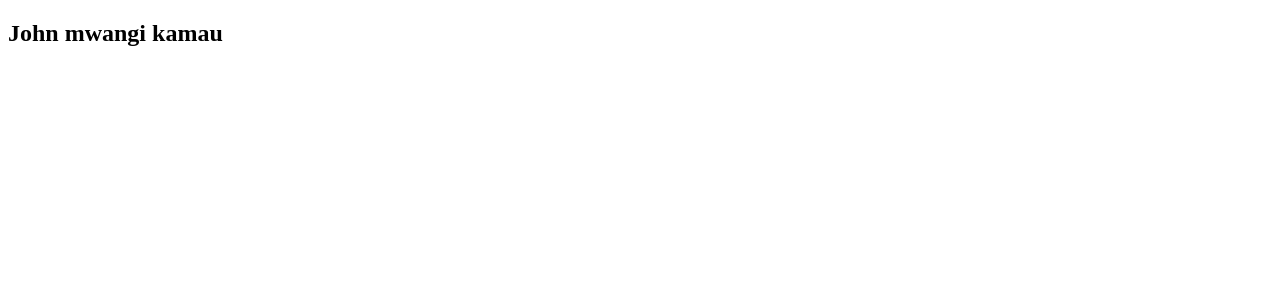
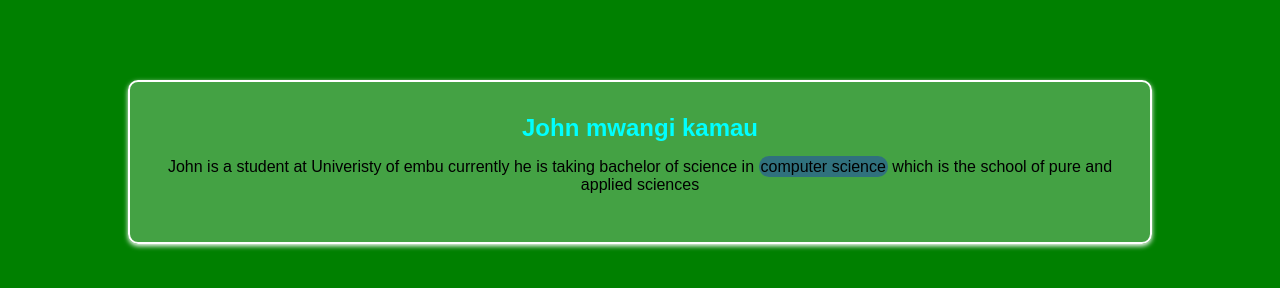
Before and after one commit to JOHN-MWANGI-OSS/Test-project-website, a plain HTML site: page index.html in a window 1280 px wide. Drawn offline with Linux system fonts and the light colour scheme.

Commit message:
styled the card

```diff
--- a/index.html
+++ b/index.html
@@ -4,8 +4,12 @@
     <meta charset="UTF-8">
     <meta name="viewport" content="width=device-width, initial-scale=1.0">
     <title>Document</title>
+    <link rel="stylesheet" href="styles.css">
 </head>
 <body>
+  <div class="box">
     <h2>John mwangi kamau</h2>
+    <p>John is a student at Univeristy of embu currently he is taking bachelor of science in <span>computer science</span> which is the school of pure and applied sciences</p>
+  </div>
 </body>
 </html>
--- /dev/null
+++ b/styles.css
@@ -0,0 +1,34 @@
+* {
+    padding: 0;
+    margin: 0;
+    box-sizing: border-box;
+}
+
+body {
+    background-color: green;
+    font-family: Arial, Helvetica, sans-serif;
+    font-size: inherit;
+}
+
+.box {
+    background-color: rgba(255, 255, 255, 0.266);
+    padding: 2rem;
+    width: 80%;
+    text-align: center;
+    border-radius: 10px;
+    margin: 5rem auto;
+    border: 2px solid white;
+    box-shadow: 0 2px 5px white;
+    color: aqua;
+}
+
+.box p {
+    margin: 1rem 0;
+    color: black
+}
+
+span {
+    background-color: rgba(0, 0, 255, 0.303);
+    padding: 2px;
+    border-radius: 10px;
+}
```
